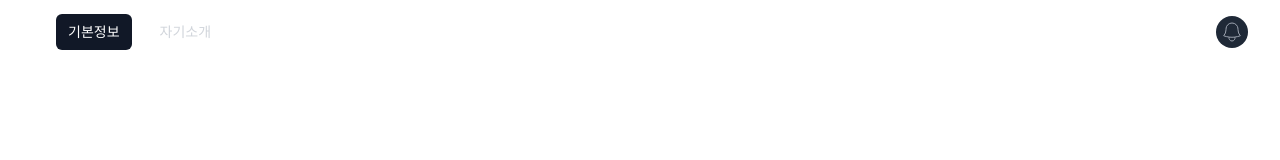
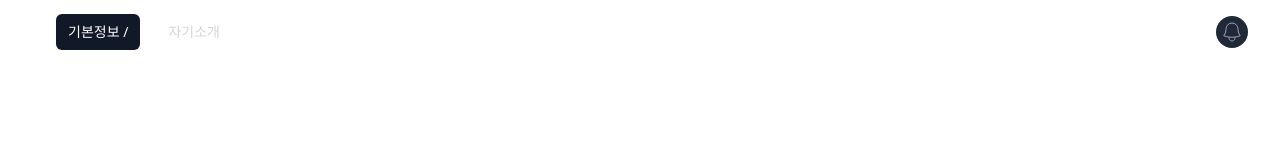
Before and after one commit to parkSujinSeoul/ResumeOfNext, a Next.js app: page / in a window 1280 px wide. Shown: the top 160 px of the page. Built offline with nearby package versions, Linux system fonts and the light colour scheme.

Commit message:
[feat] href -> Link 로 변경

```diff
--- a/src/app/layout.tsx
+++ b/src/app/layout.tsx
@@ -1,5 +1,5 @@
 import LNB from '@/container/navigator/LNB';
-import '../style/globals.css';
+import '@/style/globals.css';
 export default function RootLayout({
   children,
 }: Readonly<{
--- a/src/container/navigator/LNB.tsx
+++ b/src/container/navigator/LNB.tsx
@@ -1,5 +1,5 @@
 'use client';
-import { useRouter } from 'next/navigation';
+import Link from 'next/link';
 import { useState } from 'react';
 
 export default function Home() {
@@ -11,23 +11,23 @@ export default function Home() {
           <div className="flex flex-1 items-center justify-center sm:items-stretch sm:justify-start">
             <div className="hidden sm:ml-6 sm:block">
               <div className="flex space-x-4">
-                <a
+                <Link
                   href="/"
                   className="bg-gray-900 text-white rounded-md px-3 py-2 text-sm font-medium"
                   aria-current="page"
                   role={'button'}
                   onClick={() => setPath('/')}
                 >
-                  기본정보
-                </a>
-                <a
+                  기본정보 {path}
+                </Link>
+                <Link
                   href="/resume/basicInfo"
                   role={'button'}
                   onClick={() => setPath('/resume/basicInfo')}
                   className="text-gray-300 hover:bg-gray-700 hover:text-white rounded-md px-3 py-2 text-sm font-medium"
                 >
                   자기소개
-                </a>
+                </Link>
               </div>
             </div>
           </div>
```
